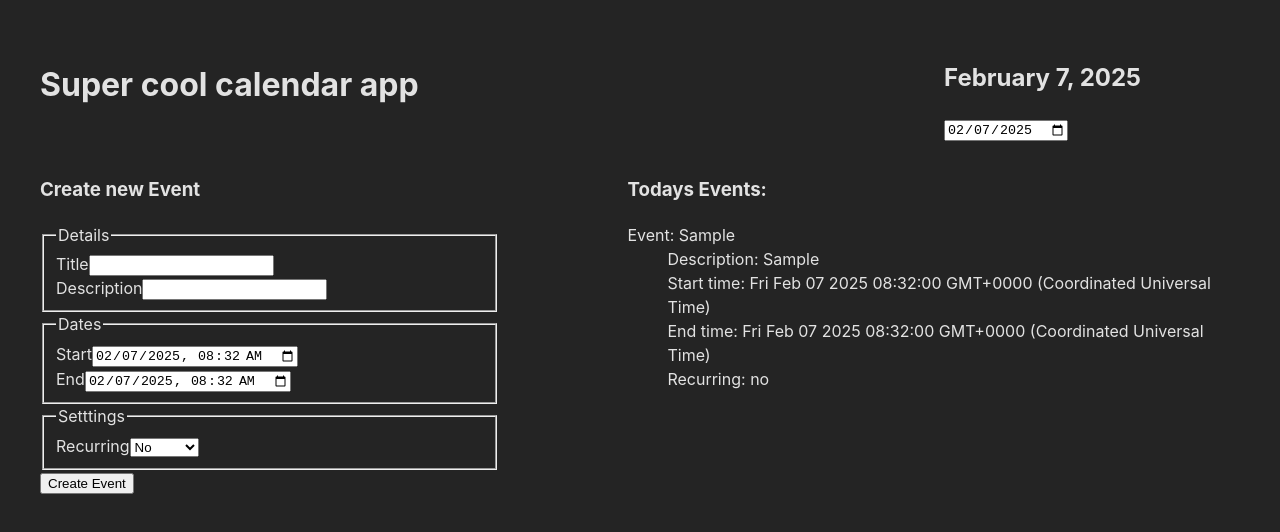
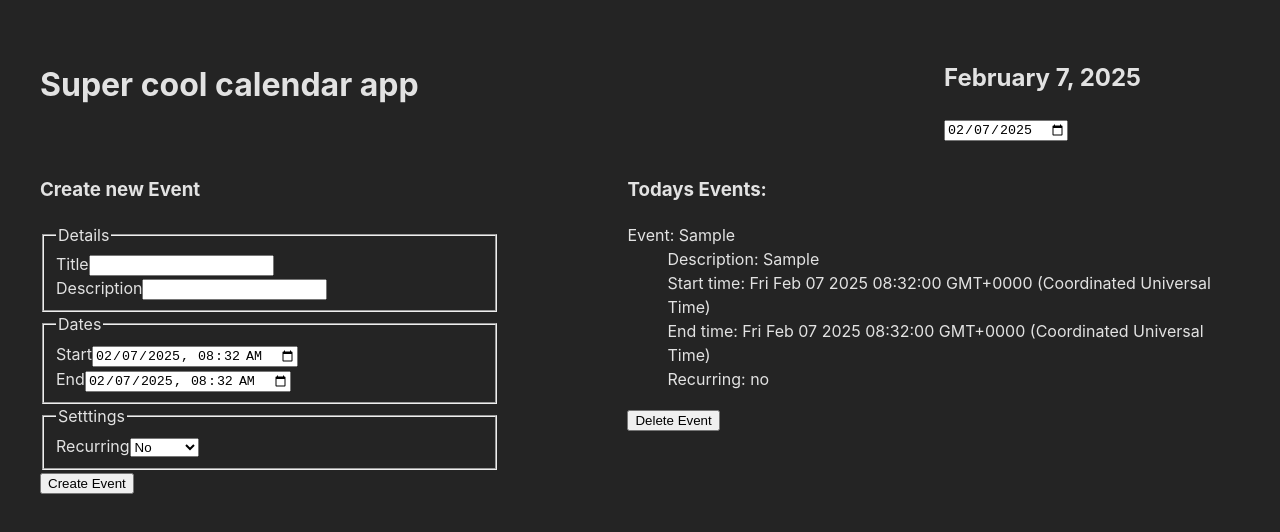
Before and after one commit to LiamHamer/calendar-react-app, a React (Vite) app: page / in a window 1280 px wide. Both pictures are taken after typing "Sample", "Sample" into the empty fields and a click on the button "Create Event". Shown: the top 532 px of the page. Built offline with nearby package versions, Linux system fonts and the light colour scheme; no server answers.

Commit message:
added the ability to delete an event, and refactored event list to use a reducer

```diff
--- a/src/components/organisms/createEvent/index.tsx
+++ b/src/components/organisms/createEvent/index.tsx
@@ -27,7 +27,7 @@ function CreateEvent(props: { onEventCreated?: (any) }) {
 
         const formEntries: any = Object.fromEntries(formData.entries());
         const newEvent: eventDetails = {
-            id: 1,
+            id: new Date().getTime(),
             title: formEntries.title,
             description: formEntries.description,
             start: new Date(formEntries.start),
--- a/src/components/organisms/eventlist/index.tsx
+++ b/src/components/organisms/eventlist/index.tsx
@@ -1,7 +1,7 @@
 import { eventDetails } from "../../interfaces/eventDetails"
 import EventDetail from "../../molecules/eventdetail"
 
-function EventList(props: { events: eventDetails[] }) {
+function EventList(props: { events: eventDetails[], onDelete?: (any) }) {
     const showEvents: boolean = props.events.length > 0;
 
     if (showEvents) {
@@ -9,7 +9,8 @@ function EventList(props: { events: eventDetails[] }) {
             <section>
                 <h3>Todays Events:</h3>
                 <dl>
-                    {props.events.map((event, i) => <EventDetail event={event} key={i} />)}
+                    {props.events.map((event, i) => <article key={i}><EventDetail event={event} /><button onClick={() => props.onDelete(event)}>Delete Event</button></article>
+                    )}
                 </dl>
             </section>
         )
--- a/src/components/pages/home/index.tsx
+++ b/src/components/pages/home/index.tsx
@@ -1,15 +1,41 @@
 import MainTemplate from "../../templates/maintemplate"
 import CreateEvent from "../../organisms/createEvent"
 import EventList from "../../organisms/eventlist"
-import { useContext, useMemo, useState } from "react";
+import { useContext, useMemo, useReducer } from "react";
 import { eventDetails } from "../../interfaces/eventDetails";
 import { CurrentDateContext } from "../../../context/currentDateContext";
 import { useQuery } from "@tanstack/react-query";
 
+enum ACTIONS {
+    ADD_EVENT = 'add-event',
+    DELETE_EVENT = 'delete-event',
+    EDIT_EVENT = 'edit-event'
+}
+
+interface eventAction {
+    type: ACTIONS;
+    payload: eventDetails
+}
+
+function eventsReducer(events: eventDetails[], action: eventAction) {
+    console.log(action)
+    switch (action.type) {
+        case ACTIONS.ADD_EVENT:
+            return [...events, action.payload]
+        case ACTIONS.DELETE_EVENT:
+            return events.filter((event) => event.id !== action.payload.id)
+        default:
+            return events
+    }
+}
+
 function Home() {
 
+    const [events2, dispatch] = useReducer(eventsReducer, [])
+
+    console.log(events2);
+
     const { currentDate } = useContext(CurrentDateContext);
-    const [events, setEvents] = useState<eventDetails[]>([]);
     const selectedYear = currentDate.getFullYear();
     const { data, isLoading, error } = useQuery({
         queryKey: ['newMoon', selectedYear],
@@ -36,10 +62,10 @@ function Home() {
         if (moonEvents) {
             filteredEvents.push(...moonEvents.filter((me) => me.start.toDateString() === currentDate.toDateString()));
         }
-        if (events) {
+        if (events2) {
             const comparisonDate = new Date(currentDate);
             comparisonDate.setHours(0, 0, 0)
-            const filtered = events.filter((e) => {
+            const filtered = events2.filter((e) => {
                 const eventDate = new Date(e.start)
                 eventDate.setHours(0, 0, 0);
                 const dayDiff = Math.round((comparisonDate.getTime() - eventDate.getTime()) / (1000 * 3600 * 24));
@@ -57,23 +83,21 @@ function Home() {
             filteredEvents.push(...filtered);
         }
         return filteredEvents.sort();
-    }, [currentDate, events, moonEvents]);
+    }, [currentDate, events2, moonEvents]);
 
-    const updateEvents = (event: eventDetails) => {
-        setEvents([...events,
-            event
-        ]);
+
+    const onEventCreated = (event: eventDetails) => {
+        dispatch({ type: ACTIONS.ADD_EVENT, payload: event })
     }
 
-    const onEventCreated = (event: eventDetails) => {
-        // this is where you could call an api to get the uptodate list of events
-        updateEvents(event);
+    const onDelete = (event: eventDetails) => {
+        dispatch({ type: ACTIONS.DELETE_EVENT, payload: event })
     }
 
     return (
         <MainTemplate>
             <CreateEvent onEventCreated={onEventCreated} />
-            <EventList events={todaysEvents} />
+            <EventList events={todaysEvents} onDelete={onDelete} />
         </MainTemplate>
     )
 }
```
